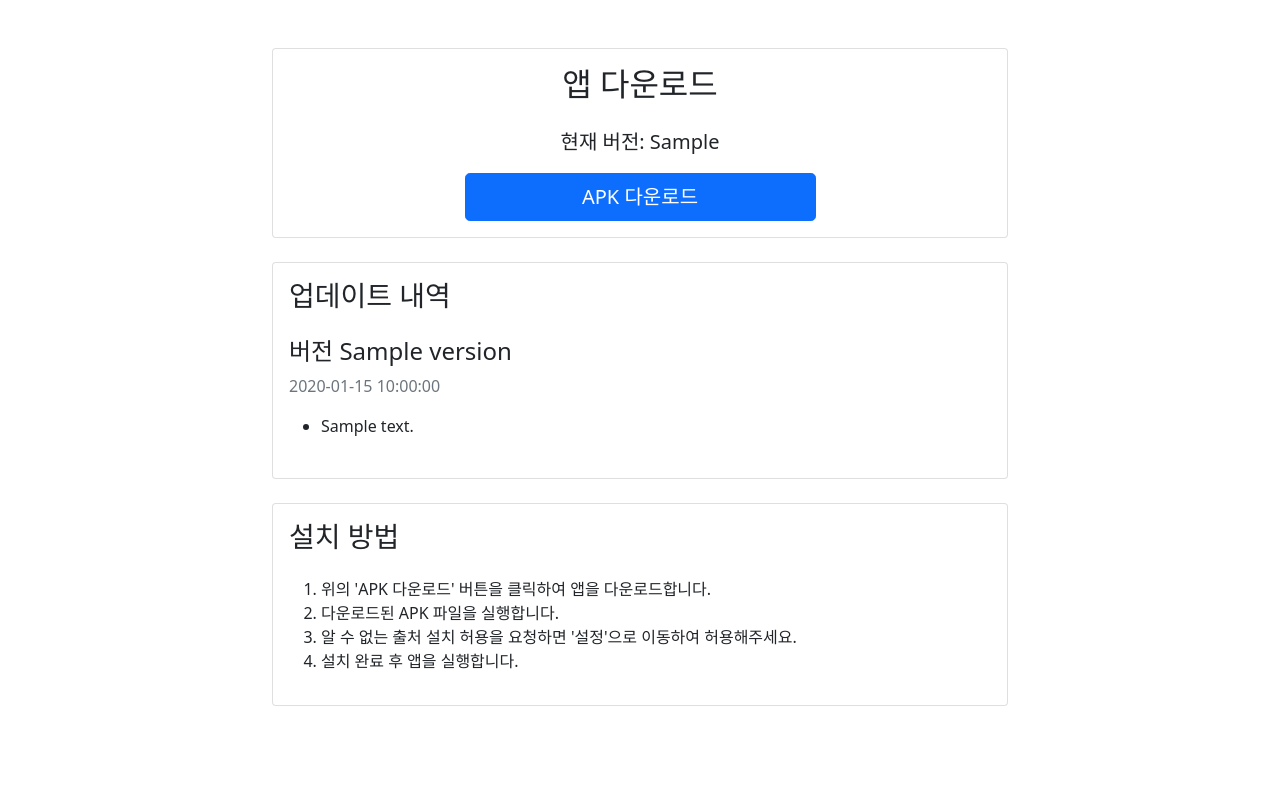
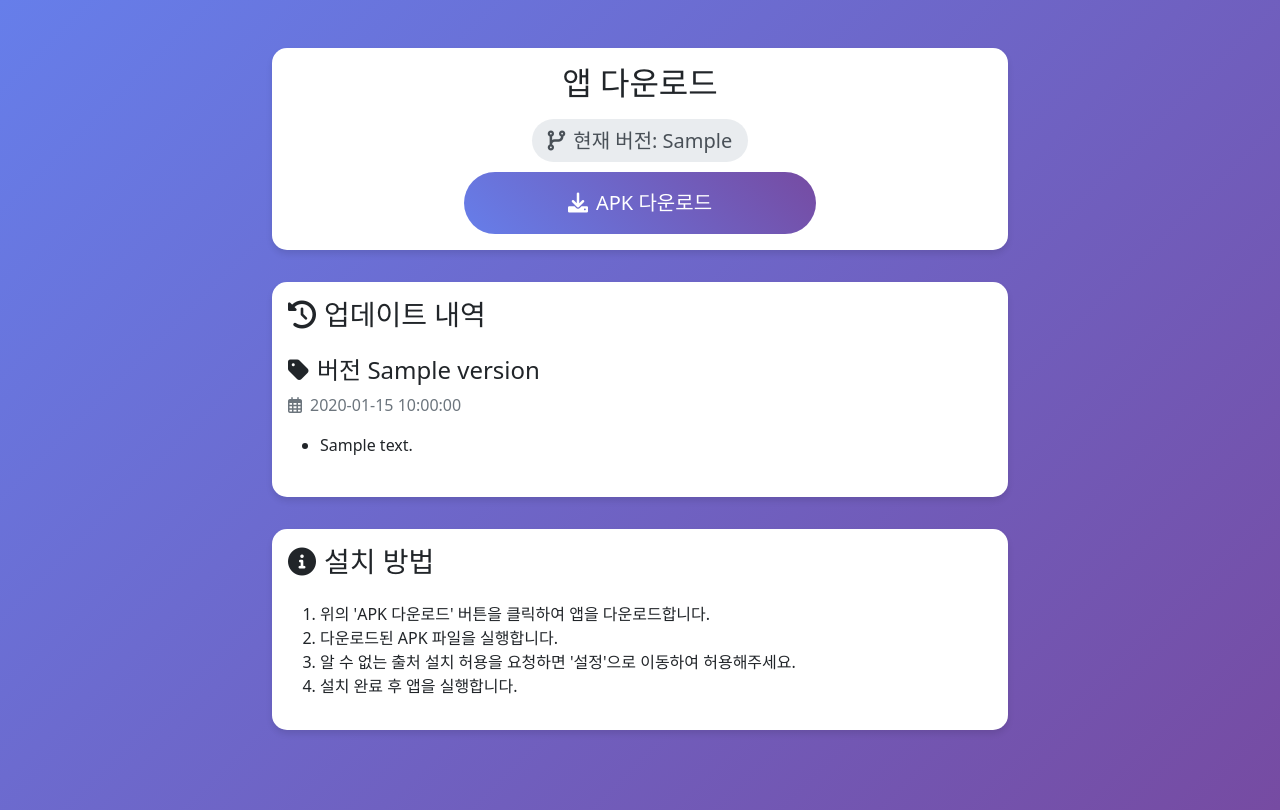
Before and after one commit to alkjfgh/pill-mobile-server, a Python web app: template templates/download.html in a window 1280 px wide. Before the commit the page ends 706 px from the top, so only its background shows below. Run offline with Jinja, Linux system fonts and the light colour scheme; the template is opened without the code that fills it: most values are stand-ins (such as "Sample title", 1, 10 or a date in 2020).

Commit message:
add css1

```diff
--- a/templates/download.html
+++ b/templates/download.html
@@ -5,6 +5,36 @@
     <meta name="viewport" content="width=device-width, initial-scale=1.0">
     <title>앱 다운로드</title>
     <link href="https://cdn.jsdelivr.net/npm/bootstrap@5.1.3/dist/css/bootstrap.min.css" rel="stylesheet">
+    <link href="https://cdnjs.cloudflare.com/ajax/libs/font-awesome/6.0.0/css/all.min.css" rel="stylesheet">
+    <style>
+        body {
+            background: linear-gradient(135deg, #667eea 0%, #764ba2 100%);
+            min-height: 100vh;
+        }
+        .card {
+            border: none;
+            border-radius: 15px;
+            box-shadow: 0 4px 6px rgba(0, 0, 0, 0.1);
+            margin-bottom: 2rem;
+        }
+        .btn-download {
+            background: linear-gradient(45deg, #667eea, #764ba2);
+            border: none;
+            padding: 1rem 2rem;
+            border-radius: 50px;
+            transition: all 0.3s ease;
+        }
+        .btn-download:hover {
+            transform: translateY(-2px);
+            box-shadow: 0 5px 15px rgba(0, 0, 0, 0.2);
+        }
+        .version-badge {
+            background: #e9ecef;
+            padding: 0.5rem 1rem;
+            border-radius: 50px;
+            color: #495057;
+        }
+    </style>
 </head>
 <body>
     <div class="container py-5">
@@ -13,10 +43,14 @@
                 <div class="card">
                     <div class="card-body text-center">
                         <h2 class="card-title mb-4">앱 다운로드</h2>
-                        <p class="lead">현재 버전: {{ current_version }}</p>
+                        <p class="lead">
+                            <span class="version-badge">
+                                <i class="fas fa-code-branch me-2"></i>현재 버전: {{ current_version }}
+                            </span>
+                        </p>
                         <div class="d-grid gap-2 col-6 mx-auto">
-                            <a href="{{ download_url }}" class="btn btn-primary btn-lg">
-                                APK 다운로드
+                            <a href="{{ download_url }}" class="btn btn-download btn-lg text-white">
+                                <i class="fas fa-download me-2"></i>APK 다운로드
                             </a>
                         </div>
                     </div>
@@ -24,11 +58,13 @@
 
                 <div class="card mt-4">
                     <div class="card-body">
-                        <h3 class="card-title mb-4">업데이트 내역</h3>
+                        <h3 class="card-title mb-4">
+                            <i class="fas fa-history me-2"></i>업데이트 내역
+                        </h3>
                         {% for release in release_notes %}
                         <div class="mb-4">
-                            <h4>버전 {{ release.version }}</h4>
-                            <p class="text-muted">{{ release.date }}</p>
+                            <h4><i class="fas fa-tag me-2"></i>버전 {{ release.version }}</h4>
+                            <p class="text-muted"><i class="far fa-calendar-alt me-2"></i>{{ release.date }}</p>
                             <ul>
                                 {% for note in release.notes %}
                                 <li>{{ note }}</li>
@@ -41,7 +77,9 @@
 
                 <div class="card mt-4">
                     <div class="card-body">
-                        <h3 class="card-title mb-4">설치 방법</h3>
+                        <h3 class="card-title mb-4">
+                            <i class="fas fa-info-circle me-2"></i>설치 방법
+                        </h3>
                         <ol>
                             <li>위의 'APK 다운로드' 버튼을 클릭하여 앱을 다운로드합니다.</li>
                             <li>다운로드된 APK 파일을 실행합니다.</li>
```
